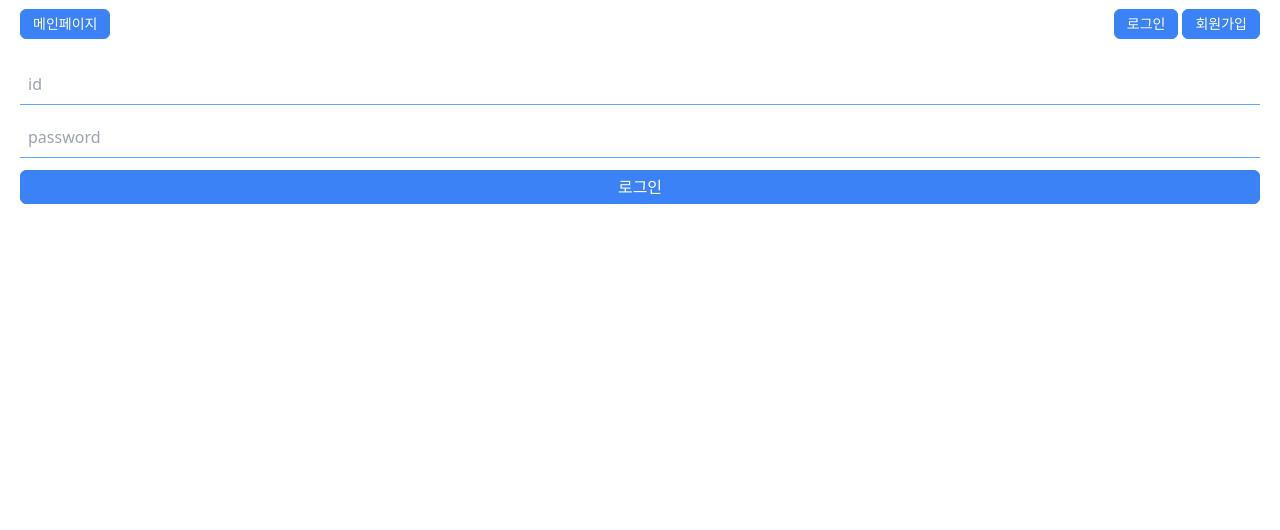
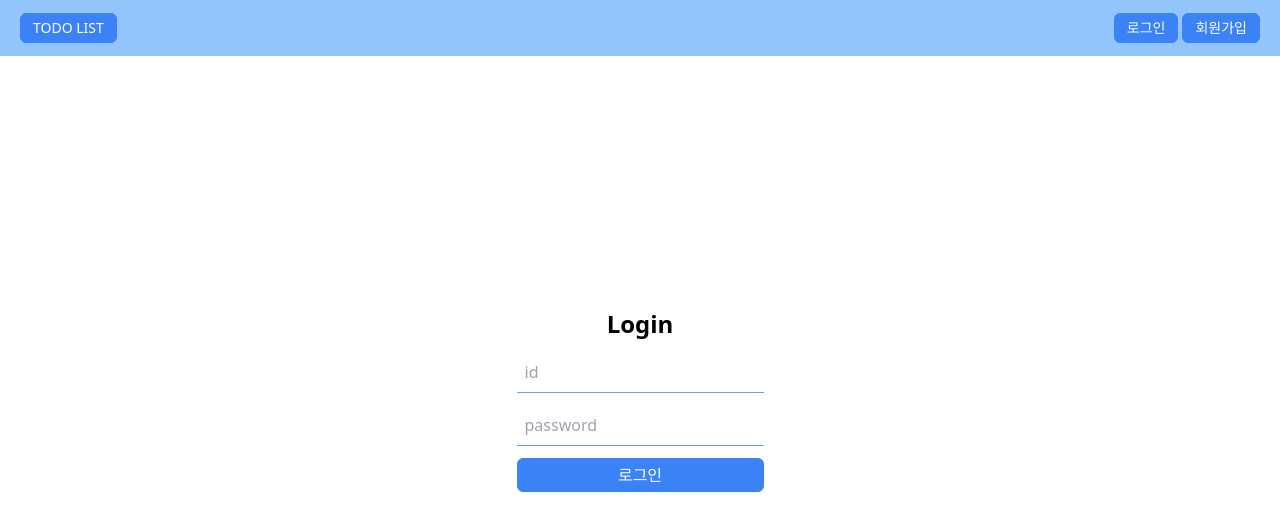
Before and after one commit to 2hanbyeol1/preonboarding, a React (Vite) app: page /login in a window 1280 px wide. Shown: the top 530 px of the page. Built offline with nearby package versions, Linux system fonts and the light colour scheme.

Commit message:
style: CenteredLayout 추가

```diff
--- a/src/components/common/Header.tsx
+++ b/src/components/common/Header.tsx
@@ -13,9 +13,9 @@ function Header() {
   };
 
   return (
-    <header className="fixed top-0 left-0 flex justify-center w-screen h-12 bg-white z-50">
+    <header className="fixed top-0 left-0 flex justify-center w-screen h-14 bg-blue-300 z-50">
       <div className="w-full max-w-[1440px] px-5 flex justify-between items-center">
-        <Button to="/">메인페이지</Button>
+        <Button to="/">TODO LIST</Button>
         <div className="flex gap-1">
           {isLoggedIn ? (
             <>
--- a/src/layout/MainLayout.tsx
+++ b/src/layout/CenteredLayout.tsx
@@ -1,15 +1,15 @@
 import { Outlet } from "react-router-dom";
 import Header from "../components/common/Header";
 
-function MainLayout() {
+function CenteredLayout() {
   return (
     <>
       <Header />
-      <section className="max-w-[1440px] mt-16 mx-auto px-5">
+      <section className="fixed top-0 left-0 flex justify-center items-center w-screen h-screen">
         <Outlet />
       </section>
     </>
   );
 }
 
-export default MainLayout;
+export default CenteredLayout;
--- a/src/pages/Login.tsx
+++ b/src/pages/Login.tsx
@@ -20,6 +20,7 @@ function LoginPage() {
 
   return (
     <div>
+      <h1 className="text-2xl font-bold text-center mb-3">Login</h1>
       <form className="flex flex-col gap-y-3" onSubmit={onSubmit(handleSubmit)}>
         <Input
           {...register("id", getRegisterOptions("아이디", true, 4))}
--- a/src/pages/Main.tsx
+++ b/src/pages/Main.tsx
@@ -10,7 +10,6 @@ function MainPage() {
 
   return (
     <div>
-      <h1 className="text-2xl font-bold text-center mb-3">Todo List</h1>
       <ul>
         {todos.map((todo) => (
           <li key={todo.id}>
--- a/src/pages/Register.tsx
+++ b/src/pages/Register.tsx
@@ -20,6 +20,7 @@ function RegisterPage() {
 
   return (
     <div>
+      <h1 className="text-2xl font-bold text-center mb-3">Register</h1>
       <form className="flex flex-col gap-y-3" onSubmit={onSubmit(handleSubmit)}>
         <Input
           {...register("id", getRegisterOptions("아이디", true, 4))}
```
Also changed, not shown: src/router/router.tsx (+15 -8 lines).
